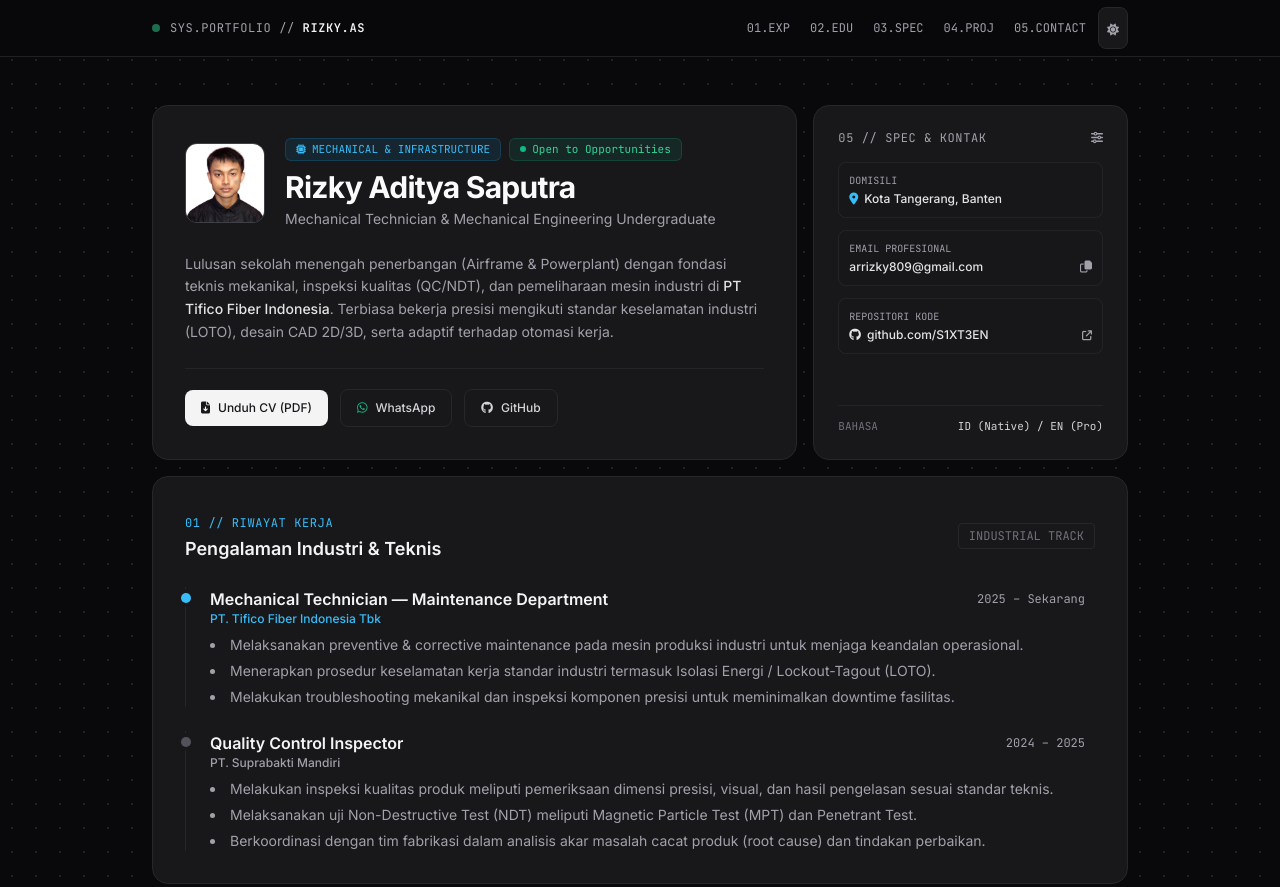
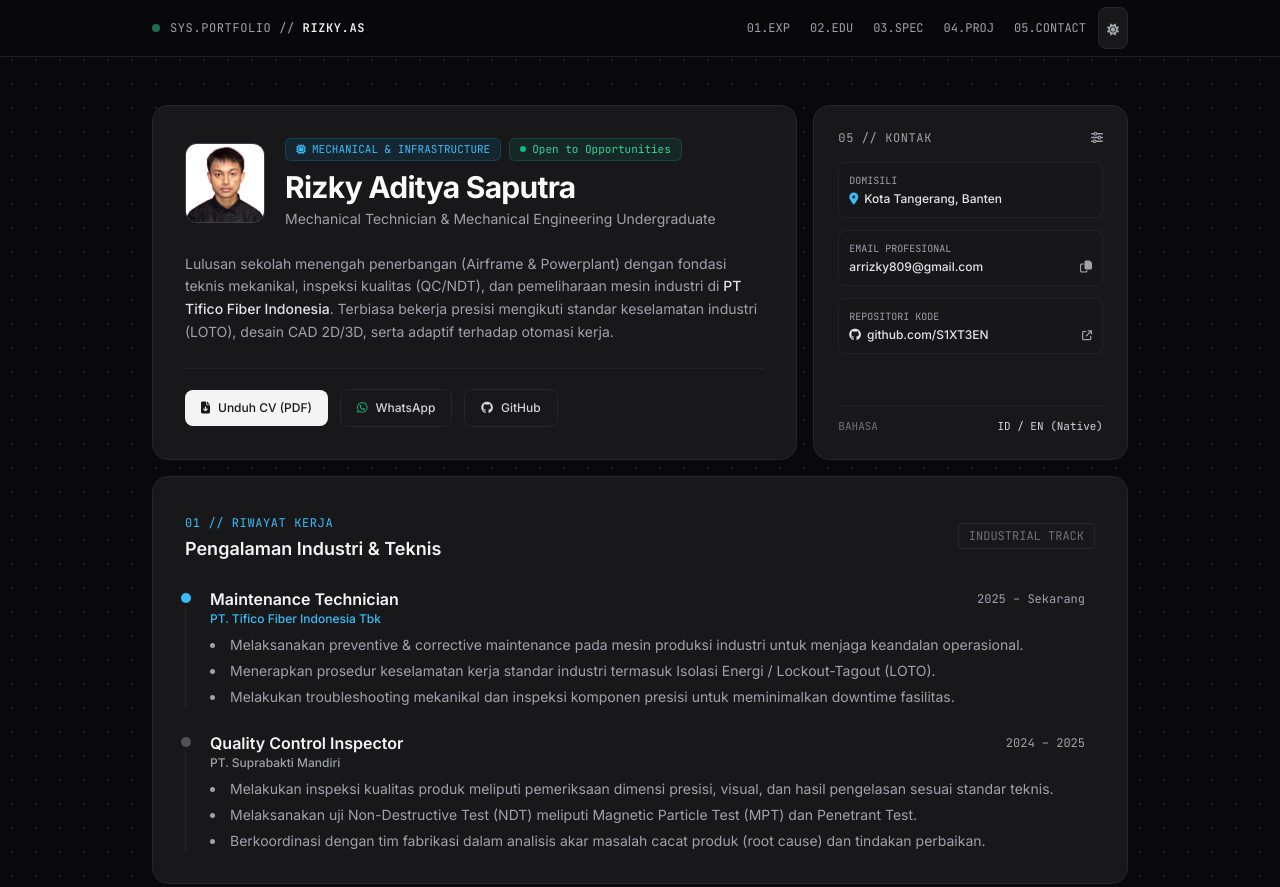
Before and after one commit to S1XT3EN/RizkyAdityaS, a plain HTML site: page index.html in a window 1280 px wide. Shown: the top 887 px of the page. Drawn offline with nearby package versions, Linux system fonts and the light colour scheme.

Commit message:
Update index.html

```diff
--- a/index.html
+++ b/index.html
@@ -186,7 +186,7 @@
             <div id="contact" class="bento-card md:col-span-4 rounded-2xl border border-zinc-200 dark:border-borderDark bg-white dark:bg-cardDark p-6 flex flex-col justify-between">
                 <div>
                     <div class="flex items-center justify-between mb-4">
-                        <span class="font-mono text-xs uppercase tracking-wider text-zinc-400">05 // SPEC & KONTAK</span>
+                        <span class="font-mono text-xs uppercase tracking-wider text-zinc-400">05 // KONTAK</span>
                         <i class="fa-solid fa-sliders text-zinc-400 text-xs"></i>
                     </div>
 
@@ -224,7 +224,7 @@
 
                 <div class="mt-4 pt-3 border-t border-zinc-100 dark:border-zinc-800/80 flex items-center justify-between font-mono text-[11px] text-zinc-500">
                     <span>BAHASA</span>
-                    <span class="text-zinc-800 dark:text-zinc-300">ID (Native) / EN (Pro)</span>
+                    <span class="text-zinc-800 dark:text-zinc-300">ID / EN (Native)</span>
                 </div>
             </div>
         </div>
@@ -247,7 +247,7 @@
                     <span class="absolute -left-[5px] top-1.5 w-2.5 h-2.5 rounded-full bg-sky-500 dark:bg-accentCyan ring-4 ring-white dark:ring-cardDark"></span>
                     <div class="flex flex-col sm:flex-row sm:items-center justify-between gap-1 mb-2">
                         <div>
-                            <h3 class="text-base font-semibold text-zinc-900 dark:text-zinc-100">Mechanical Technician — Maintenance Department</h3>
+                            <h3 class="text-base font-semibold text-zinc-900 dark:text-zinc-100">Maintenance Technician</h3>
                             <p class="text-xs font-medium text-sky-600 dark:text-accentCyan">PT. Tifico Fiber Indonesia Tbk</p>
                         </div>
                         <span class="font-mono text-xs text-zinc-500 dark:text-zinc-400 bg-zinc-100 dark:bg-zinc-900 px-2.5 py-1 rounded self-start">
```
